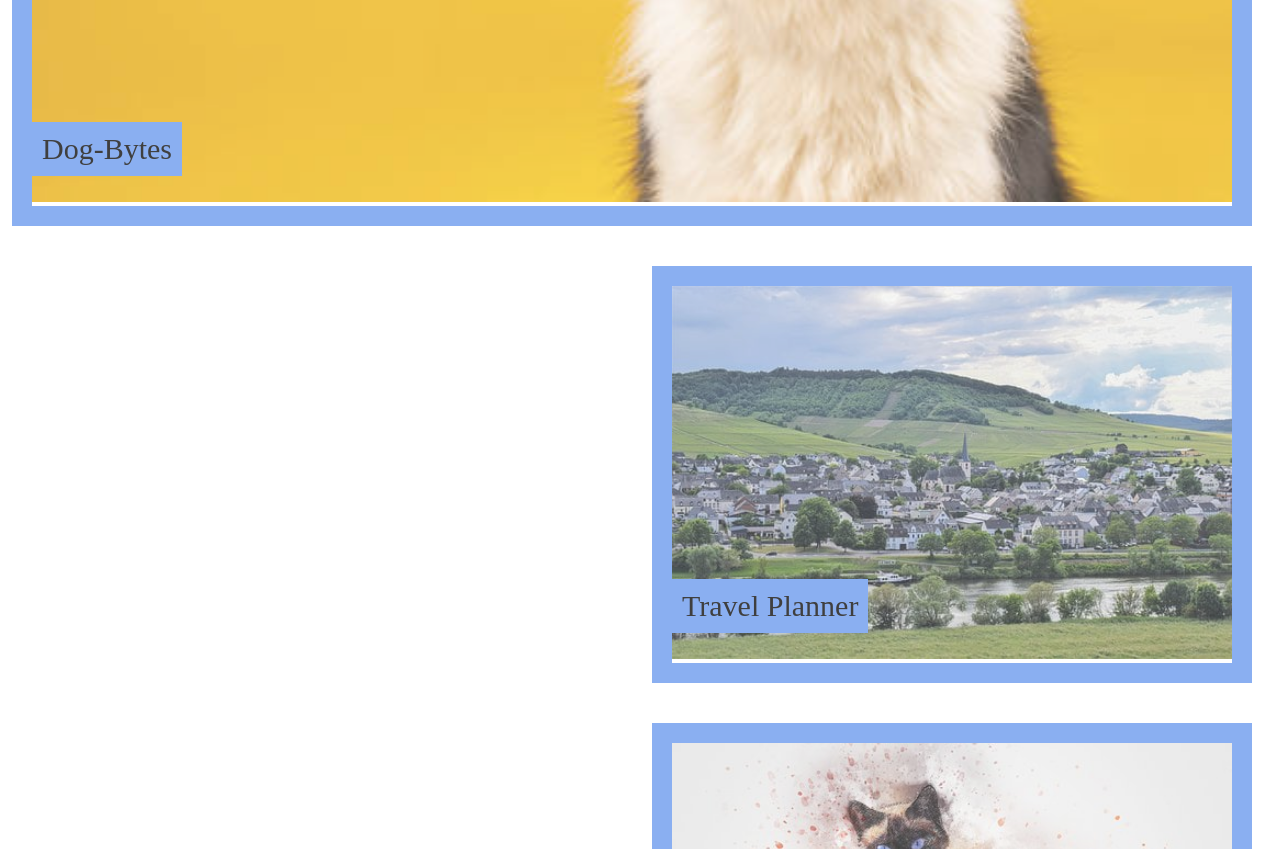
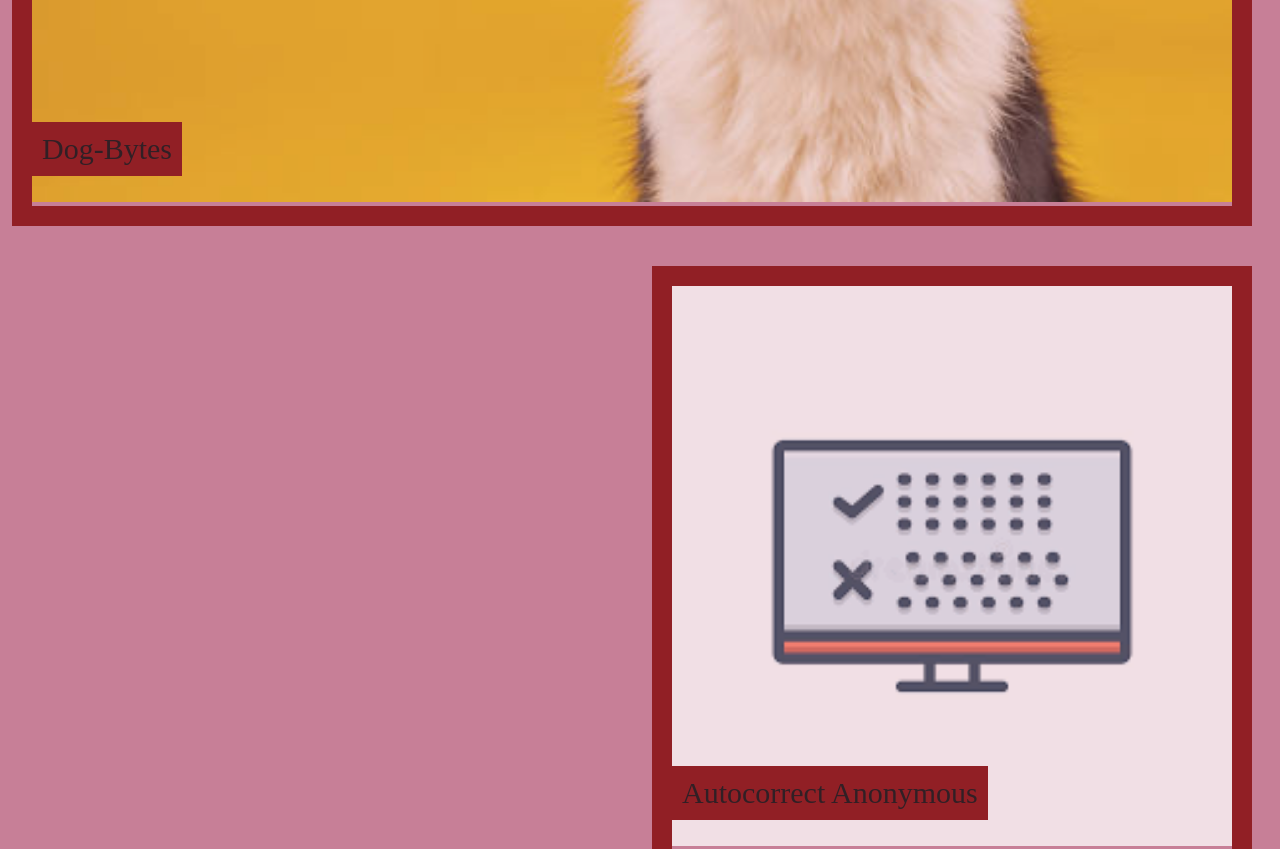
Before and after one commit to Ian-Halll/Ian-s-Sick-Website, a plain HTML site: page index.html in a window 1280 px wide. Shown: the part 1641-2490 px from the top of the page. Drawn offline with Linux system fonts and the light colour scheme.

Commit message:
Updated Styling
Added 2nd project, updated style

```diff
--- a/assets/style.css
+++ b/assets/style.css
@@ -2,11 +2,13 @@
     box-sizing:border-box;
 }
 
-
+body{
+    background-color: rgb(199, 127, 151);
+}
 
 header{
 
-    background-color:darkgray;
+    background-color:rgb(131, 38, 38);
     border-style:solid;
     border-color:black;
     height:200px;
@@ -15,7 +17,7 @@ header{
 
 header h1{
 
-background-color: lightblue;
+
 width:200px;
 height:75px;
 
@@ -77,7 +79,7 @@ justify-content: flex-end;
     position:relative;
     border-style:solid;
     border-width:20px;
-    border-color:cornflowerblue;
+    border-color:maroon;
     margin:20px;
     opacity:75%;
     flex: 0 0 1240px;
@@ -91,7 +93,7 @@ justify-content: flex-end;
     position:absolute;
     left:0px;
     bottom:30px;
-    background:cornflowerblue;
+    background:maroon;
 }
 
 a{
@@ -116,7 +118,7 @@ a{
 .secondary{
     position:relative;
     border-style:solid;
-    border-color:cornflowerblue;
+    border-color:maroon;
     border-width:20px;
     margin:20px;
     flex: 0 0 600px;
@@ -133,7 +135,7 @@ a{
     position:absolute;
     left:0px;
     bottom:30px;
-    background:cornflowerblue;
+    background:maroon;
 }
 
 .secondary img{
--- a/index.html
+++ b/index.html
@@ -41,8 +41,8 @@
 
             <div class="subprojects">
                 <section class = "secondary">
-                    <img src="assets/Images/Musel River.jpg" alt="The Musel River and Surrounding village"/>
-                    <a href="">Travel Planner</a>
+                    <img src="assets/Images/Autocorrect.png" alt="A row of correct text abvove a row of incorrect text"/>
+                    <a href="https://github.com/bbairdgen/bomb-diggity-project-2">Autocorrect Anonymous</a>
                 </section>
                 <section class = "secondary">
                     <img src="assets/Images/Cat.jpg" alt="A Siamese Cat Illustration"/>
```
Also changed, not shown: assets/Images/Autocorrect.png (added).
